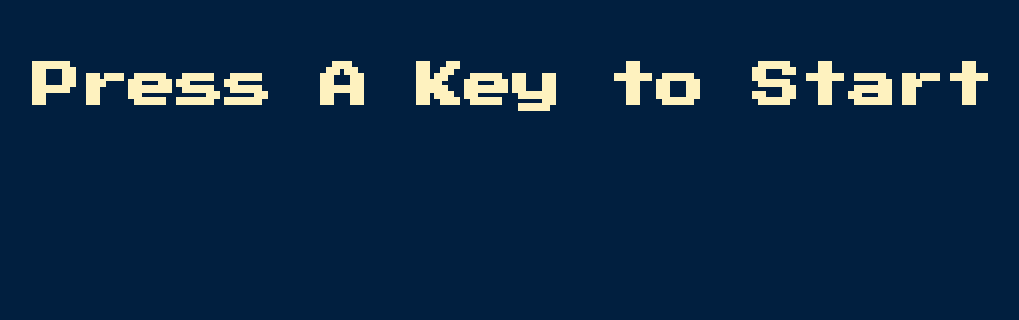
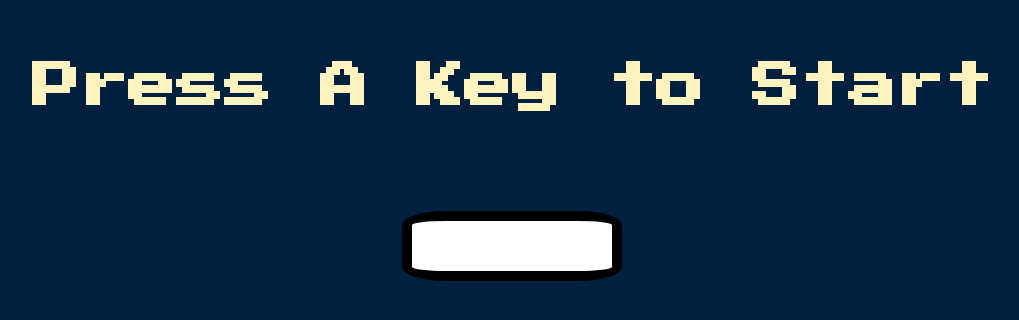
Before and after one commit to walimmm/Simon-Game, a plain HTML site: page index.html in a window 1280 px wide. Shown: the whole page, without its empty margins (128-1147 px from the left). Drawn offline with nearby package versions, Linux system fonts and the light colour scheme.

Commit message:
new stuff

```diff
--- a/index.html
+++ b/index.html
@@ -34,6 +34,9 @@
     </div>
 
   </div>
+  <div class="new">
+
+  </div>
 
   <script src="https://code.jquery.com/jquery-3.6.0.js" integrity="sha256-H+K7U5CnXl1h5ywQfKtSj8PCmoN9aaq30gDh27Xc0jk=" crossorigin="anonymous"></script>
       <script src="index.js" charset="utf-8"></script>
--- a/index.js
+++ b/index.js
@@ -4,7 +4,7 @@ var colors = ["red", "yellow", "blue", "green"];
 var started = false;
 var level = 1;
 $(".btn").hide();
-$(document).click(function() {
+$(".new").click(function() {
   if (!started) {
     $("#level-title").text("Level " + level);
     started = true;
--- a/styles.css
+++ b/styles.css
@@ -25,6 +25,15 @@ body {
   border: 10px solid black;
   border-radius: 20%;
 }
+.new {
+  margin: auto;
+
+  height: 50px;
+  width: 200px;
+  border: 10px solid black;
+  border-radius: 20%;
+  background-color: white;
+}
 
 .game-over {
   background-color: red;
```
